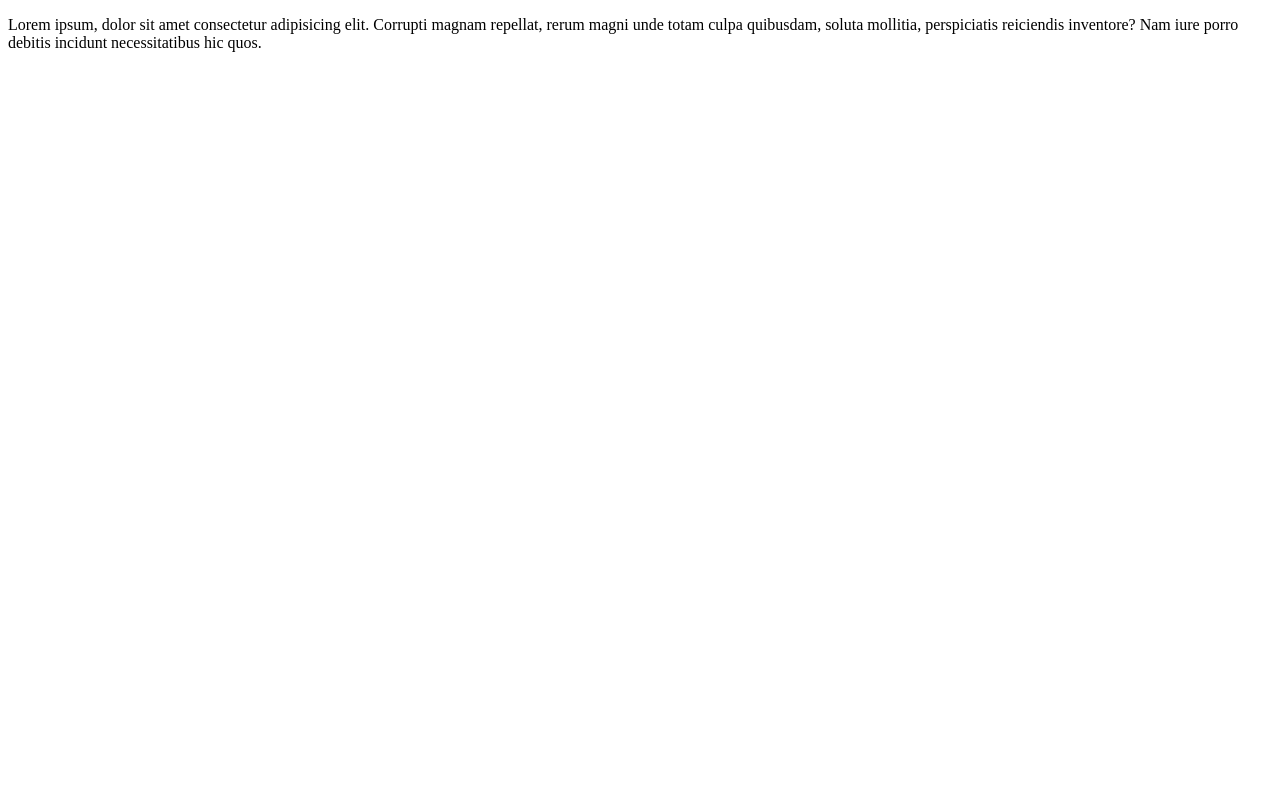
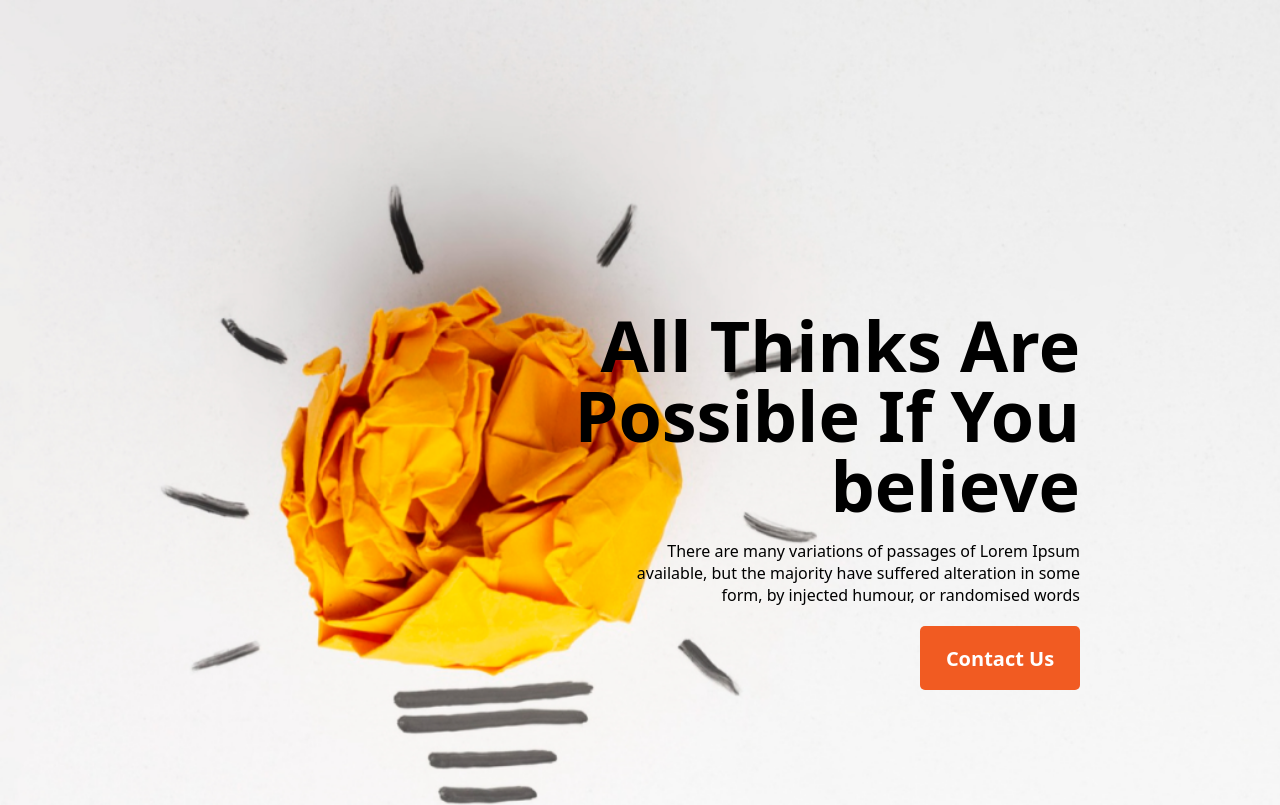
Before and after one commit to Radhesham-bit/New_Year_New_Me, a plain HTML site: page index.html in a window 1280 px wide. Shown: the top 805 px of the page. Drawn offline with Linux system fonts and the light colour scheme.

Commit message:
banner added

```diff
--- a/index.html
+++ b/index.html
@@ -4,8 +4,37 @@
     <meta charset="UTF-8">
     <meta name="viewport" content="width=device-width, initial-scale=1.0">
     <title>New Year New Me</title>
+    <link rel="stylesheet" href="./style/styles.css">
 </head>
 <body>
-    <p>Lorem ipsum, dolor sit amet consectetur adipisicing elit. Corrupti magnam repellat, rerum magni unde totam culpa quibusdam, soluta mollitia, perspiciatis reiciendis inventore? Nam iure porro debitis incidunt necessitatibus hic quos.</p>
+
+    <header class="home">
+
+            <div class="home-content">
+                <h1>All Thinks Are <br> Possible If You <br> believe</h1>
+                <p>There are many variations of passages of Lorem Ipsum <br> available, but the majority have suffered alteration in some <br> form, by injected humour, or randomised words</p>
+                <button class="btn-primary">Contact Us</button>
+            </div>
+
+
+
+
+
+    </header>
+
+    <main>
+
+
+
+    </main>
+
+
+    <footer>
+
+
+
+
+    </footer>
+
 </body>
 </html>
--- /dev/null
+++ b/style/styles.css
@@ -0,0 +1,51 @@
+*{
+    margin: 0;
+    padding: 0;
+
+}
+
+header{
+    background-image: url('../images/banner/banner1.png');
+    height: 1000px;
+    background-repeat: no-repeat;
+    background-size: cover;
+
+}
+
+.home{
+    display: flex;
+    align-items: center;
+    justify-content: right;
+
+
+
+}
+.home-content{
+    text-align: right;
+    margin-right: 200px;
+    font-family: system-ui, -apple-system, BlinkMacSystemFont, 'Segoe UI', Roboto, Oxygen, Ubuntu, Cantarell, 'Open Sans', 'Helvetica Neue', sans-serif;
+}
+
+.home-content h1{
+    font-size: 70px;
+    margin-bottom: 20px;
+    line-height: 70px;
+}
+
+.home-content p{
+    margin-bottom: 20px;
+}
+
+.btn-primary{
+    width: 160px;
+    height: 64px;
+    color: #FFF;
+    text-align: center;
+    font-family: system-ui, -apple-system, BlinkMacSystemFont, 'Segoe UI', Roboto, Oxygen, Ubuntu, Cantarell, 'Open Sans', 'Helvetica Neue', sans-serif;
+    font-size: 20px;
+    font-weight: 600;
+    border-radius: 5px;
+    background: #F15B22;
+    border: none;
+
+}
```
Also changed, not shown: images/banner/banner1.png (added), images/banner/banner2.png (added), images/banner/banner3.png (added), images/gradient1.png (added), images/gradient2.png (added), images/gradient3.png (added), images/icons/ecom.png (added), images/icons/fb.png (added), images/icons/js.png (added), images/icons/smoke.png (added), images/icons/twitter.png (added), images/icons/web.png (added), images/icons/youtube.png (added), images/person.png (added), 1 more files.
